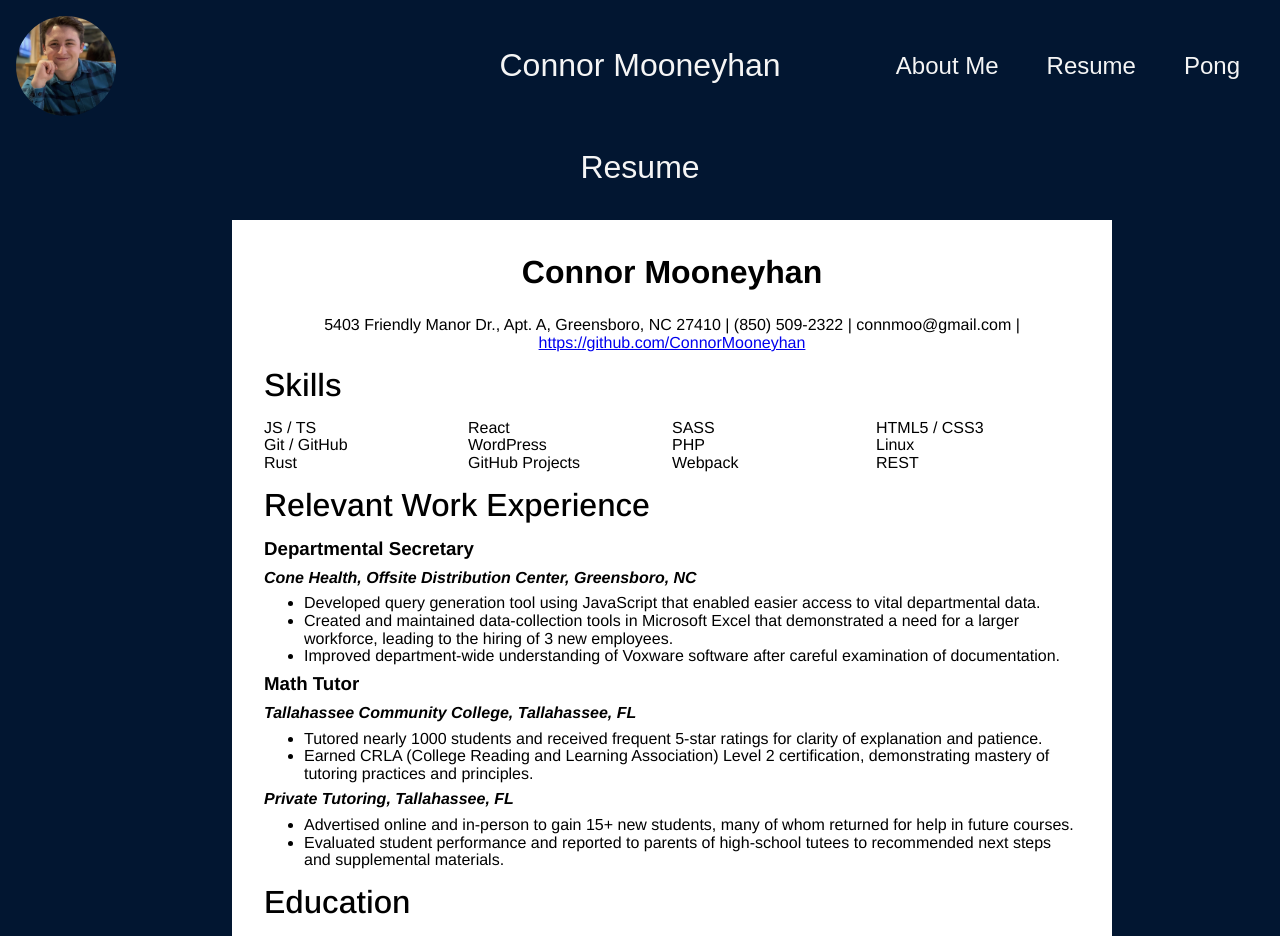
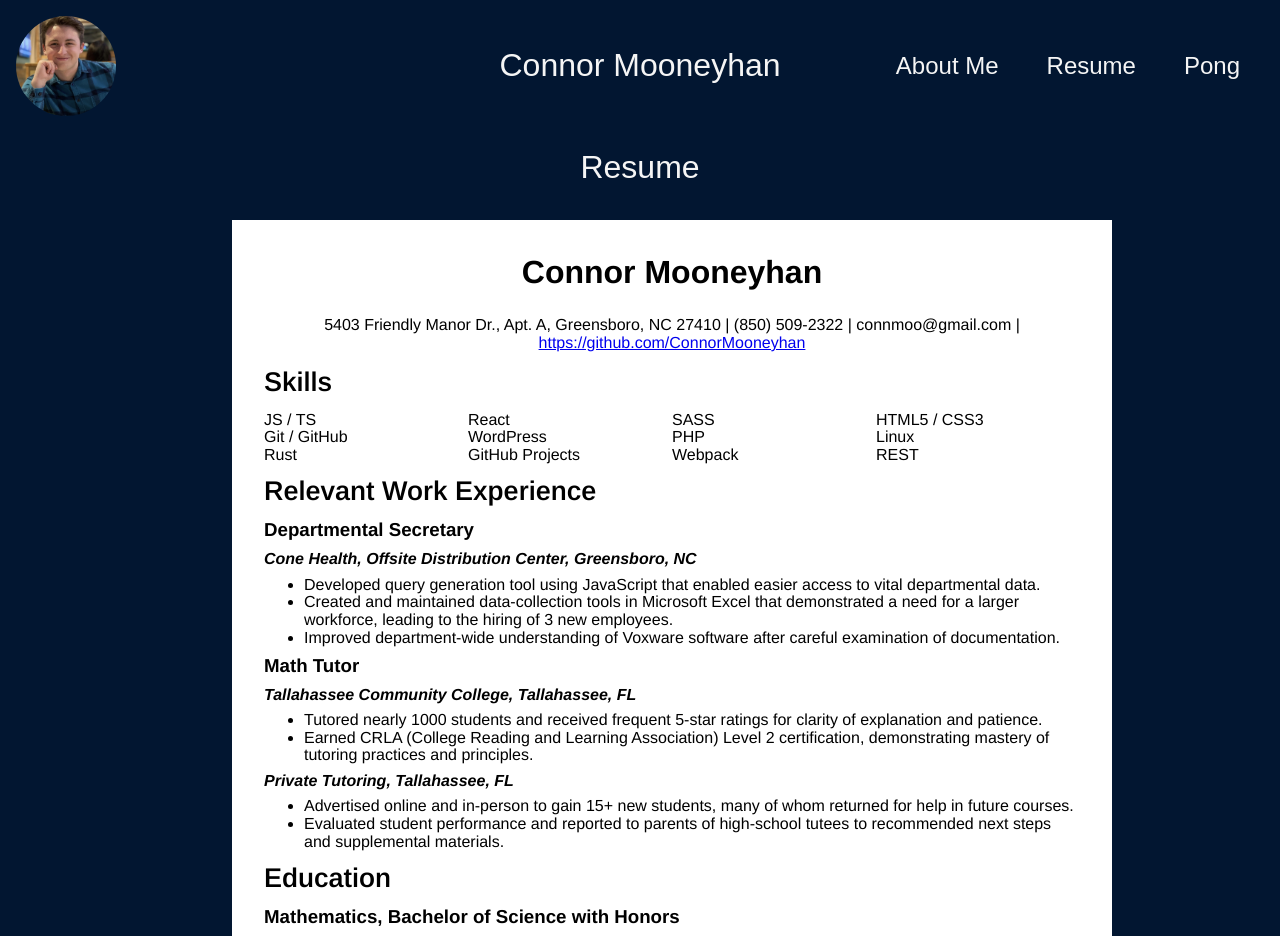
Before and after one commit to ConnorMooneyhan/personal-site, a React (Create React App) app: page /resume in a window 1280 px wide. Shown: the top 936 px of the page. Built offline with nearby package versions, Linux system fonts and the light colour scheme; a web font is replaced by a local one.

Commit message:
Change resume section heading font size and weight

```diff
--- a/src/components/ResumeSection/Resume.tsx
+++ b/src/components/ResumeSection/Resume.tsx
@@ -129,7 +129,7 @@ const Resume = () => {
     </div>
     <div>
       <section>
-        <h2 >Skills</h2>
+        <h2 className="Resume__section__heading">Skills</h2>
         <ul className="Resume__skills-list">
           <li>JS / TS</li>
           <li>React</li>
@@ -146,7 +146,7 @@ const Resume = () => {
         </ul>
       </section>
       <section>
-        <h2 >Relevant Work Experience</h2>
+        <h2 className="Resume__section__heading">Relevant Work Experience</h2>
         <div className="Resume__section__item">
           <h3 >Departmental Secretary</h3>
           <h4><em>Cone Health, Offsite Distribution Center, Greensboro, NC</em></h4>
@@ -171,7 +171,7 @@ const Resume = () => {
         </div>
       </section>
       <section>
-        <h2 >Education</h2>
+        <h2 className="Resume__section__heading">Education</h2>
         <div className="Resume__section__item">
           <h3 >Mathematics, Bachelor of Science with Honors</h3>
           <h4><em>Florida State University, Tallahassee, FL</em></h4>
@@ -183,7 +183,7 @@ const Resume = () => {
         </div>
       </section>
       <section>
-        <h2 >Projects</h2>
+        <h2 className="Resume__section__heading">Projects</h2>
         <div className="Resume__section__item">
           <h3>Pong • <span className="Resume__repo-link"><a href="https://github.com/ConnorMooneyhan/pong" target="_blank"><em>https://github.com/ConnorMooneyhan/pong</em></a></span></h3>
           <p>Utilizes the Canvas API to implement a classic game of Pong in the browser.</p>
--- a/src/components/ResumeSection/_ResumeSection.scss
+++ b/src/components/ResumeSection/_ResumeSection.scss
@@ -125,6 +125,11 @@
     grid-template-columns: repeat(4, 1fr);
   }
 
+  .Resume__section__heading {
+    font-size: 27px;
+    font-weight: 600;
+  }
+
   h2,
   h3,
   h4,
--- a/src/css/App.css
+++ b/src/css/App.css
@@ -140,6 +140,10 @@ h2 {
   padding-left: 0;
   grid-template-columns: repeat(4, 1fr);
 }
+.Resume .Resume__section__heading {
+  font-size: 27px;
+  font-weight: 600;
+}
 .Resume h2,
 .Resume h3,
 .Resume h4,
```
Also changed, not shown: 1 other file (tests, documents, lock files or other folders).
